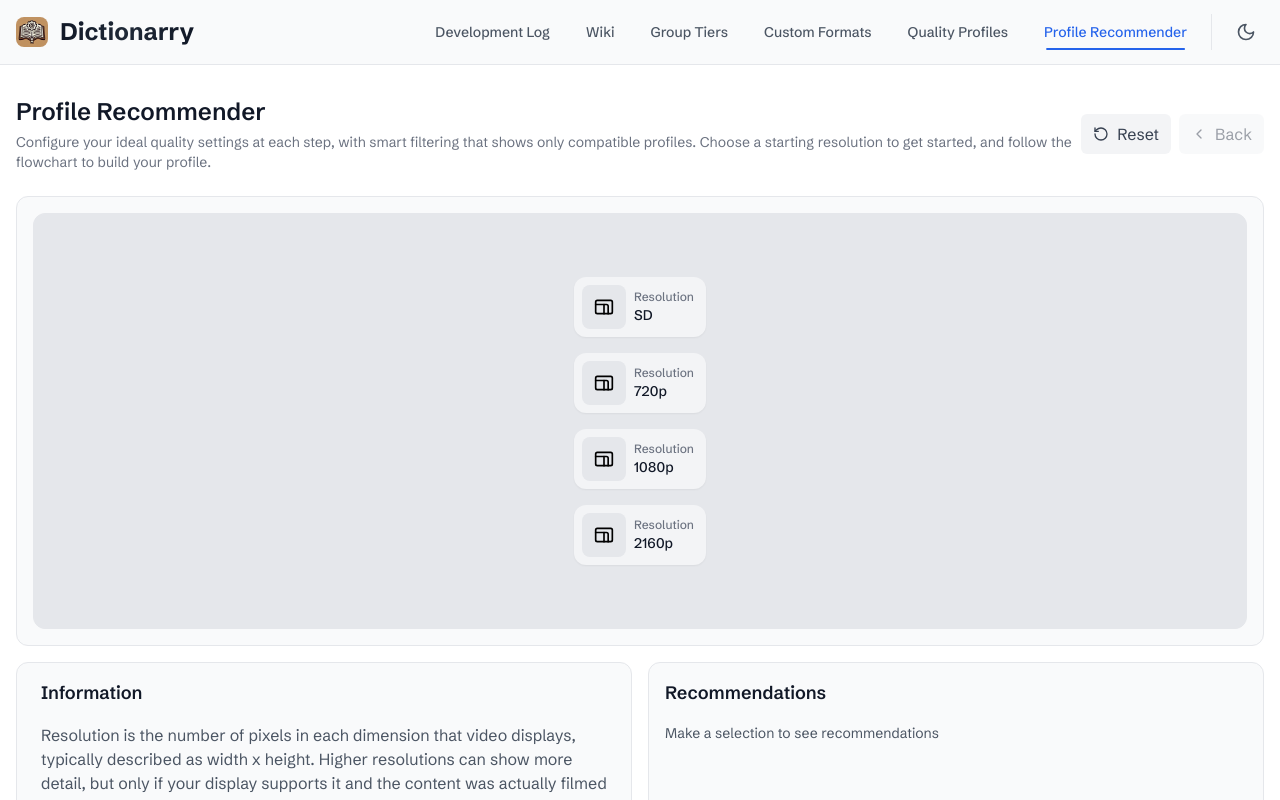
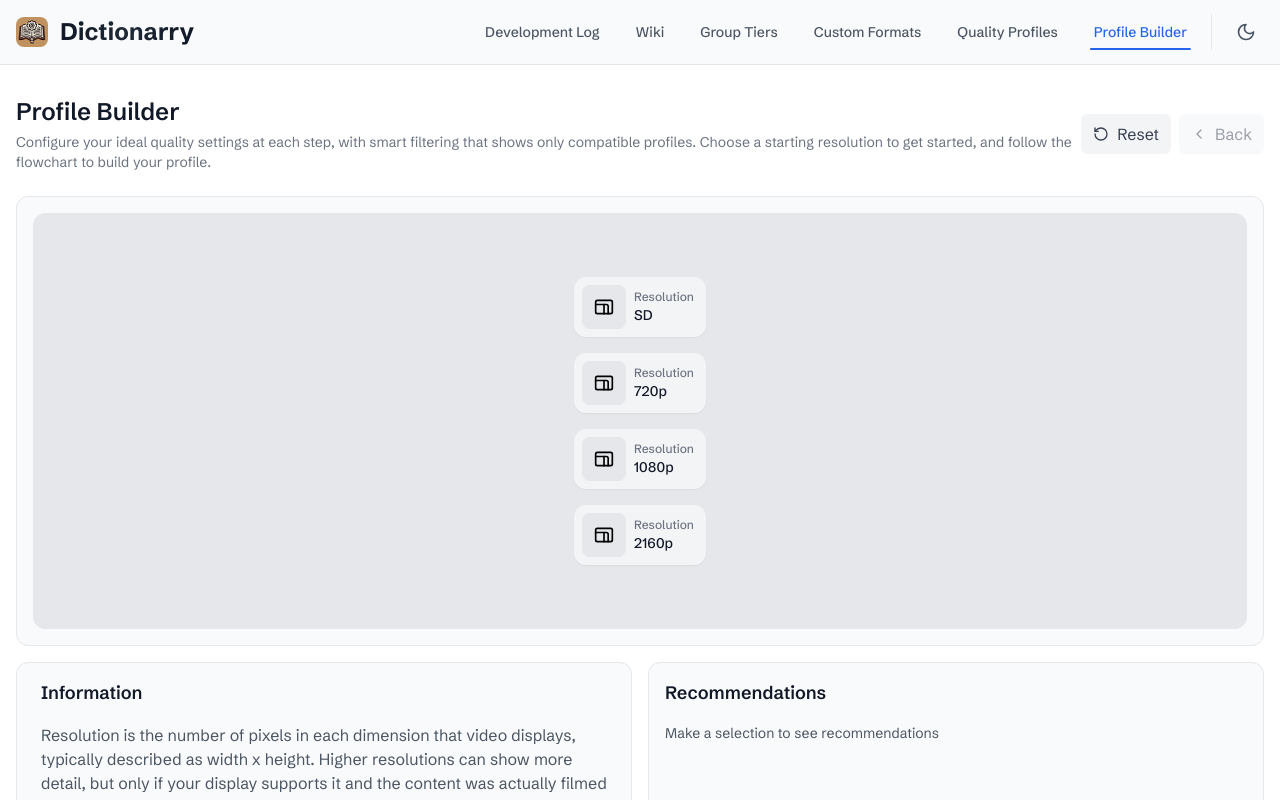
Before and after one commit to Dictionarry-Hub/website, a Next.js app: page /builder in a window 1280 px wide. Shown: the top 800 px of the page. Built offline with nearby package versions, Linux system fonts and the light colour scheme.

Commit message:
refactor: rename 'Profile Recommender' to 'Profile Builder' in RecommendHeader and navigation for consistency

```diff
--- a/src/app/builder/components/RecommendHeader.tsx
+++ b/src/app/builder/components/RecommendHeader.tsx
@@ -36,7 +36,7 @@ const RecommendHeader = ({ onReset, onBack, canGoBack }: RecommendHeaderProps) =
     <div className="flex justify-between items-center mb-6">
       {/* Title and description */}
       <div>
-        <h2 className="text-2xl font-semibold text-gray-900 dark:text-white">Profile Recommender</h2>
+        <h2 className="text-2xl font-semibold text-gray-900 dark:text-white">Profile Builder</h2>
         <p className="text-sm text-gray-500 dark:text-gray-400 mt-1">
           Configure your ideal quality settings at each step, with smart filtering that shows only compatible profiles.
           Choose a starting resolution to get started, and follow the flowchart to build your profile.
--- a/src/app/components/Nav.tsx
+++ b/src/app/components/Nav.tsx
@@ -12,7 +12,7 @@ const navItems = [
   { href: '/tiers', label: 'Group Tiers' },
   { href: '/formats', label: 'Custom Formats' },
   { href: '/profiles', label: 'Quality Profiles' },
-  { href: '/builder', label: 'Profile Recommender' },
+  { href: '/builder', label: 'Profile Builder' },
 ];
 
 export function Nav() {
```
